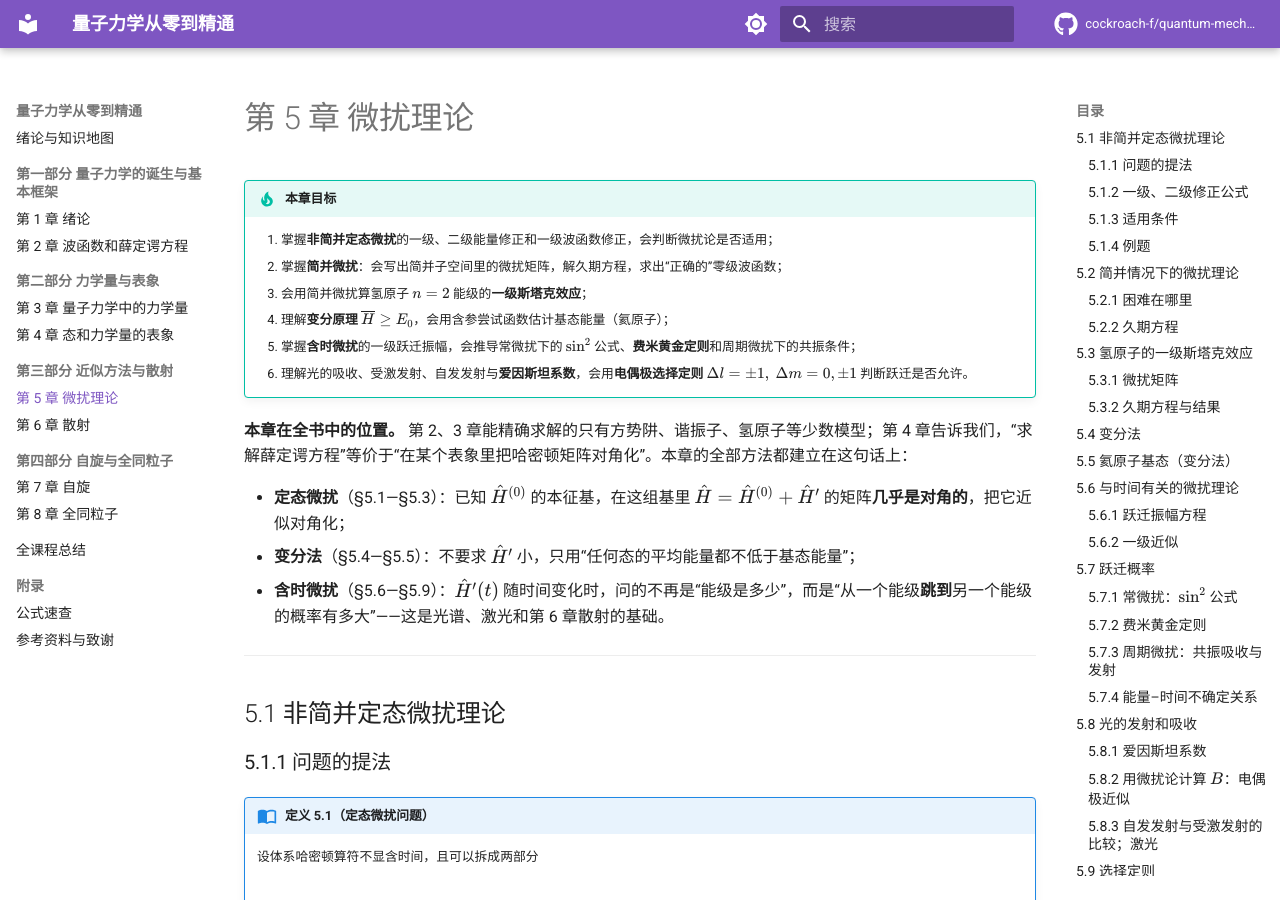
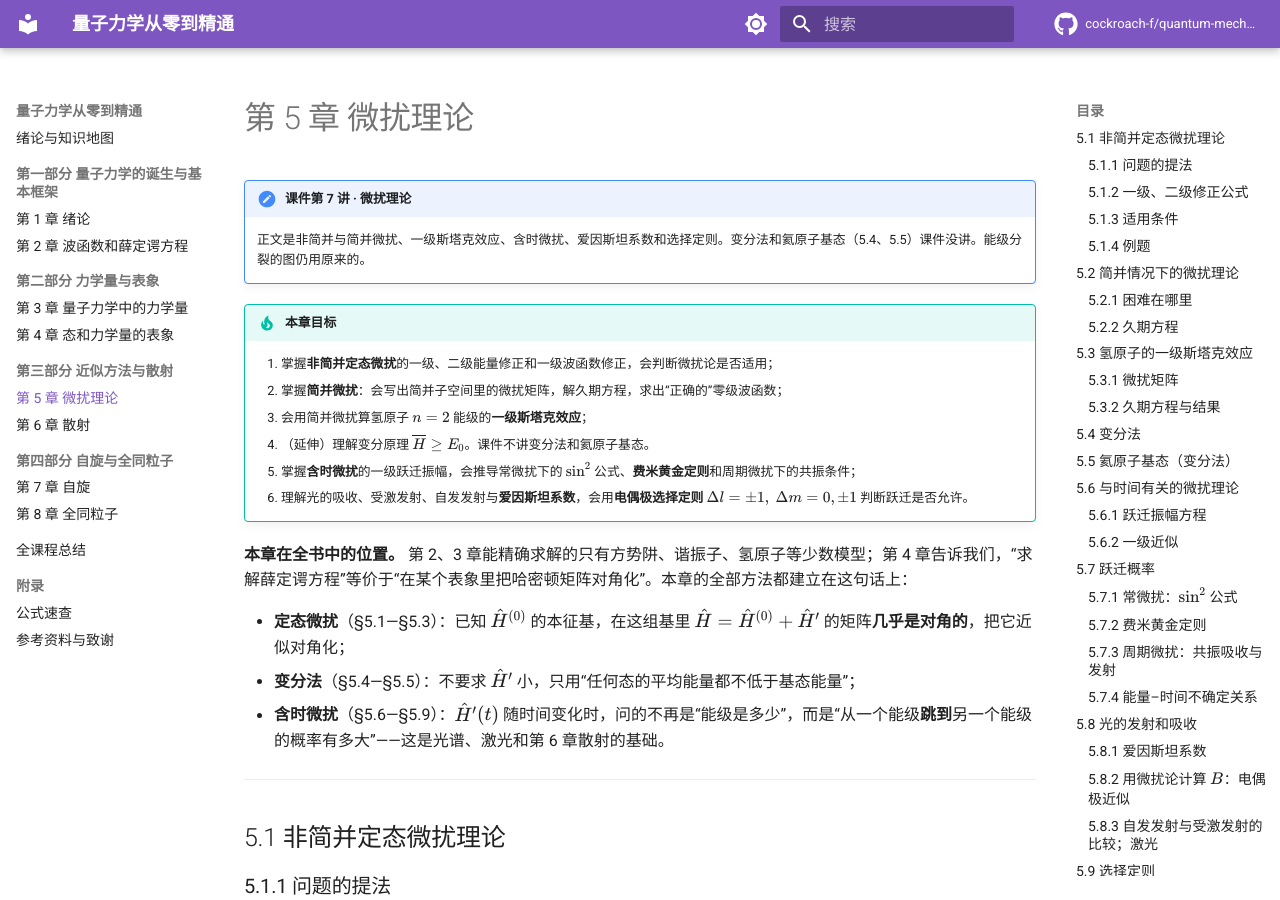
Before and after one commit to cockroach-f/quantum-mechanics, an MkDocs documentation site: the page built from docs/ch5.md, in a window 1280 px wide and 900 px high. Built offline with MkDocs 1.6.1 and Material for MkDocs 9.7.7, drawn with Linux system fonts in a browser that asks for light colours; comment, search, counter and statistics services are not loaded; some of the changed text lies outside the part shown.

Commit message:
按课件标出上课范围，并把归纳图里的指数写成 exp。

```diff
--- a/docs/ch5.md
+++ b/docs/ch5.md
@@ -1,11 +1,15 @@
 # 第 5 章 微扰理论
+
+!!! note "课件第 7 讲 · 微扰理论"
+
+    正文是非简并与简并微扰、一级斯塔克效应、含时微扰、爱因斯坦系数和选择定则。变分法和氦原子基态（5.4、5.5）课件没讲。能级分裂的图仍用原来的。
 
 !!! tip "本章目标"
 
     1. 掌握**非简并定态微扰**的一级、二级能量修正和一级波函数修正，会判断微扰论是否适用；
     2. 掌握**简并微扰**：会写出简并子空间里的微扰矩阵，解久期方程，求出“正确的”零级波函数；
     3. 会用简并微扰算氢原子 $n=2$ 能级的**一级斯塔克效应**；
-    4. 理解**变分原理** $\overline H\ge E_0$，会用含参尝试函数估计基态能量（氦原子）；
+    4. （延伸）理解变分原理 $\overline H\ge E_0$。课件不讲变分法和氦原子基态。
     5. 掌握**含时微扰**的一级跃迁振幅，会推导常微扰下的 $\sin^2$ 公式、**费米黄金定则**和周期微扰下的共振条件；
     6. 理解光的吸收、受激发射、自发发射与**爱因斯坦系数**，会用**电偶极选择定则** $\Delta l=\pm1,\ \Delta m=0,\pm1$ 判断跃迁是否允许。
 
@@ -315,6 +319,9 @@ $$\begin{vmatrix}-E^{(1)}&-3e\mathcal Ea_0&0&0\\-3e\mathcal Ea_0&-E^{(1)}&0&0\\0
 
 ## 5.4 变分法
 
+!!! warning "延伸 · 课件未讲"
+    第 7 讲没有变分法。后面 5.5 一起跳过即可。
+
 微扰论要求 $\hat H^{(0)}$ 可解且 $\hat H'$ 小。两个条件都不满足时，基态能量还有一个强有力的工具。
 
 !!! theorem "定理 5.3（变分原理）"
@@ -362,6 +369,9 @@ $$\begin{vmatrix}-E^{(1)}&-3e\mathcal Ea_0&0&0\\-3e\mathcal Ea_0&-E^{(1)}&0&0\\0
 ---
 
 ## 5.5 氦原子基态（变分法）
+
+!!! warning "延伸 · 课件未讲"
+    氦原子的能量计算不在微扰这一讲里。
 
 氦原子：核电荷 $2e$（视为不动），两个电子。
 
```
Also changed, not shown: other parts of docs/ch5.md (+1 -1 lines).
